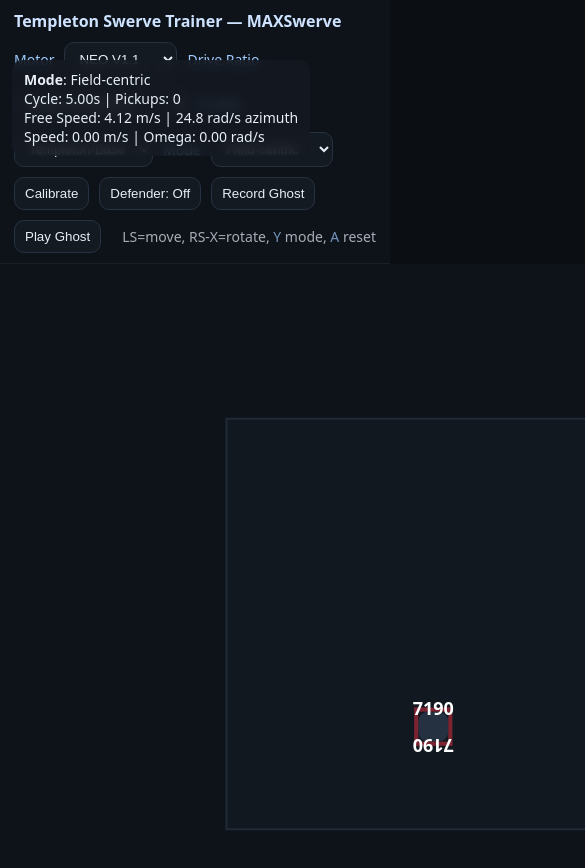
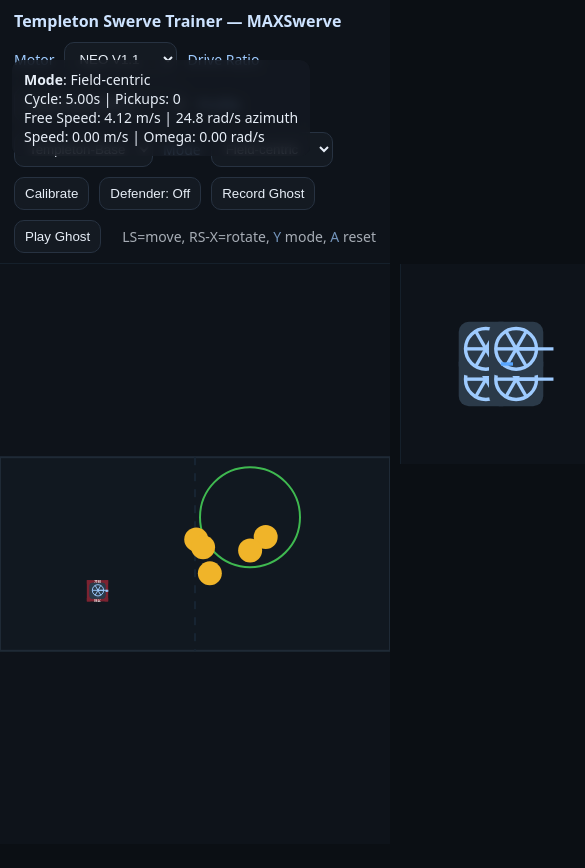
Before and after one commit to Orion-North/swervesim, a plain HTML site: page index.html in a window 390 px wide. Shown: the top 868 px of the page, 585 px wide, since content can reach past the window. After the commit the page ends 844 px from the top, so only its background shows below. Drawn offline with Linux system fonts and the light colour scheme.

Commit message:
Make sim responsive and refine robot

```diff
--- a/app.js
+++ b/app.js
@@ -4,7 +4,7 @@ const MOTOR = {
 };
 const AZ = { total_ratio: 46.42, neo550_free_rpm: 11000 };
 const g = 9.80665;
-const BUMPER_M = 0.0826;
+const BUMPER_M = 0.1524; // 6 in bumpers
 const canvas = document.getElementById('c');
 const ctx = canvas.getContext('2d');
 const orientCanvas = document.getElementById('orient');
@@ -36,26 +36,26 @@ const ui = {
   toast: document.getElementById('toast'),
 };
 const field = { Wm: 16.54, Hm: 8.21, pxPerM: 50 };
-let fieldPxW = field.Wm * field.pxPerM, fieldPxH = field.Hm * field.pxPerM;
-const origin = { x:(canvas.width-fieldPxW)/2, y:(canvas.height-fieldPxH)/2 };
+let fieldPxW = 0, fieldPxH = 0;
+const origin = { x:0, y:0 };
 let profiles = JSON.parse(document.getElementById('profiles').textContent);
 let gearChart = JSON.parse(document.getElementById('gearChart').textContent);
 let profile = null;
 let motor = 'NEO';
 let driveRatio = 5.50;
 let lim = { vFree: 4.5, Fmax: 0, Iz: 1, omAzFree: 20 };
-let pose = { x: fieldPxW*0.5, y: fieldPxH*0.5, th: 0 };
+let pose = { x:0, y:0, th: 0 };
 let velCmd = { vx:0, vy:0, om:0 };
 let velAct = { vx:0, vy:0, om:0 };
 let fieldCentric = true;
 let moduleAngles = [0,0,0,0];
-let pickupTargets = spawnPickups(5);
-let carrying = false, scoreZone = { x: fieldPxW-140, y: 60, r: 50 };
+let pickupTargets = [];
+let carrying = false, scoreZone = { x:0, y:0, r:0 };
 let pickupsDone = 0, cycleStart = performance.now();
 let inputQ = []; let lastY=false, lastA=false;
 let recording = false, recordBuf = [];
 let playing = false, playBuf = [], playIdx = 0, playT0 = 0;
-let defenderOn = false, defender = { x: fieldPxW*0.7, y: fieldPxH*0.6, vmax: 3.0, r: 18 };
+let defenderOn = false, defender = { x:0, y:0, vmax: 3.0, r: 18 };
 const clamp = (v,a,b)=> Math.max(a, Math.min(b,v));
 const db = (v,d)=> Math.abs(v)<d ? 0 : (v - Math.sign(v)*d)/(1-d);
 function rotF(vx,vy,ang){ const c=Math.cos(ang), s=Math.sin(ang); return [c*vx - s*vy, s*vx + c*vy]; }
@@ -89,6 +89,24 @@ function computeDerivedLimits(){
   const omMotor = (AZ.neo550_free_rpm * 2*Math.PI) / 60; lim.omAzFree = (omMotor / AZ.total_ratio);
   hud.freeV.textContent = lim.vFree.toFixed(2);
   hud.freeW.textContent = lim.omAzFree.toFixed(1);
+}
+
+function resizeSim(){
+  const rect = canvas.getBoundingClientRect();
+  const prev = field.pxPerM;
+  canvas.width = rect.width;
+  canvas.height = rect.height;
+  const newPxPerM = Math.min(rect.width/field.Wm, rect.height/field.Hm);
+  const scale = prev ? newPxPerM / prev : 1;
+  field.pxPerM = newPxPerM;
+  fieldPxW = field.Wm * field.pxPerM;
+  fieldPxH = field.Hm * field.pxPerM;
+  origin.x = (canvas.width - fieldPxW) / 2;
+  origin.y = (canvas.height - fieldPxH) / 2;
+  pose.x *= scale; pose.y *= scale;
+  pickupTargets.forEach(p=>{ p.x *= scale; p.y *= scale; });
+  scoreZone.x *= scale; scoreZone.y *= scale; scoreZone.r *= scale;
+  defender.x *= scale; defender.y *= scale; defender.r *= scale;
 }
 function pollGamepad(){
   const gps = navigator.getGamepads?.() || [];
@@ -227,16 +245,39 @@ function drawRobot(x,y,th,ghost){
   const frameW = track * field.pxPerM, frameL = wheelbase * field.pxPerM;
   const bpx = BUMPER_M * field.pxPerM;
   const outerW = frameW + 2*bpx, outerL = frameL + 2*bpx;
+  const fac = field.pxPerM / 50;
   ctx.save(); ctx.translate(x,y); ctx.rotate(th);
   ctx.fillStyle = ghost ? '#253140aa' : '#253140';
-  roundRectPath(ctx, -frameL/2, -frameW/2, frameL, frameW, 10); ctx.fill();
+  roundRectPath(ctx, -frameL/2, -frameW/2, frameL, frameW, 10*fac); ctx.fill();
   ctx.fillStyle = ghost ? '#7c2331aa' : '#7c2331';
   ctx.fillRect(-outerL/2, -outerW/2, outerL, bpx);
   ctx.fillRect(-outerL/2, outerW/2 - bpx, outerL, bpx);
   ctx.fillRect(-outerL/2, -outerW/2, bpx, outerW);
   ctx.fillRect(outerL/2 - bpx, -outerW/2, bpx, outerW);
+
+  const moduleHalf = 16 * fac;
+  const wheelR = 12 * fac;
+  const corners = [
+    {x:+frameL/2 - moduleHalf, y:-frameW/2 + moduleHalf},
+    {x:+frameL/2 - moduleHalf, y:+frameW/2 - moduleHalf},
+    {x:-frameL/2 + moduleHalf, y:-frameW/2 + moduleHalf},
+    {x:-frameL/2 + moduleHalf, y:+frameW/2 - moduleHalf}
+  ];
+  for (let i=0;i<4;i++){
+    const c = corners[i]; ctx.save(); ctx.translate(c.x, c.y);
+    ctx.fillStyle = ghost ? '#2b3a49aa' : '#2b3a49';
+    roundRectPath(ctx, -16*fac,-16*fac,32*fac,32*fac,6*fac); ctx.fill();
+    ctx.rotate(moduleAngles[i]);
+    ctx.strokeStyle = '#9ecbff'; ctx.lineWidth = 2*fac;
+    ctx.beginPath(); ctx.arc(0,0,wheelR,0,Math.PI*2); ctx.stroke();
+    for(let k=0;k<6;k++){ const ang=k*Math.PI/3; ctx.beginPath(); ctx.moveTo(0,0); ctx.lineTo(wheelR*Math.cos(ang), wheelR*Math.sin(ang)); ctx.stroke(); }
+    ctx.beginPath(); ctx.moveTo(0,0); ctx.lineTo(wheelR+10*fac,0); ctx.stroke();
+    ctx.restore();
+  }
+
+  const numFont = Math.min(bpx * 0.8, 18);
   ctx.fillStyle = '#ffffff';
-  ctx.font = 'bold 18px system-ui';
+  ctx.font = `bold ${numFont}px system-ui`;
   ctx.textAlign = 'center';
   ctx.textBaseline = 'middle';
   const numOffset = outerW/2 - bpx/2;
@@ -246,7 +287,17 @@ function drawRobot(x,y,th,ghost){
 }
 function roundRectPath(c,x,y,w,h,r){ c.beginPath(); c.moveTo(x+r,y); c.arcTo(x+w,y,x+w,y+h,r); c.arcTo(x+w,y+h,x,y+h,r); c.arcTo(x,y+h,x,y,r); c.arcTo(x,y,x+w,y,r); }
 function spawnPickups(n){ const arr=[]; for(let i=0;i<n;i++){ arr.push({x: 80+Math.random()*(fieldPxW-160), y: 120+Math.random()*(fieldPxH-240), taken:false}); } return arr; }
-function resetCycle(){ pose.x = fieldPxW*0.25; pose.y = fieldPxH*0.75; pose.th = 0; velCmd={vx:0,vy:0,om:0}; velAct={vx:0,vy:0,om:0}; moduleAngles=[0,0,0,0]; carrying=false; pickupTargets=spawnPickups(5); cycleStart=performance.now(); pickupsDone=0; updateHUD(); recording=false; recordBuf=[]; playing=false; }
+function resetCycle(){
+  pose.x = fieldPxW*0.25; pose.y = fieldPxH*0.75; pose.th = 0;
+  velCmd={vx:0,vy:0,om:0}; velAct={vx:0,vy:0,om:0};
+  moduleAngles=[0,0,0,0];
+  carrying=false;
+  pickupTargets=spawnPickups(5);
+  scoreZone = { x: fieldPxW-140, y: 60, r: 50 };
+  defender = { x: fieldPxW*0.7, y: fieldPxH*0.6, vmax:3.0, r:18 };
+  cycleStart=performance.now(); pickupsDone=0; updateHUD();
+  recording=false; recordBuf=[]; playing=false;
+}
 function updateHUD(){ const t=(performance.now()-cycleStart)/1000; hud.cycle.textContent = t.toFixed(2)+'s'; hud.pickups.textContent = pickupsDone; hud.spd.textContent = (Math.hypot(velAct.vx, velAct.vy)).toFixed(2); hud.om.textContent = (velAct.om).toFixed(2); }
 function checkPickups(){ if (!carrying){ for(const p of pickupTargets){ if(!p.taken && dist(pose.x, pose.y, p.x, p.y) < 34){ p.taken=true; carrying=true; break; } } } else { if (dist(pose.x, pose.y, scoreZone.x, scoreZone.y) < scoreZone.r){ carrying=false; pickupsDone += 1; updateHUD(); } } }
 function openCal(){ ui.calPanel.style.display='block'; }
@@ -267,7 +318,8 @@ ui.profileSel.onchange = (e)=> setProfile(e.target.value);
 ui.motorSel.onchange = (e)=> setMotor(e.target.value);
 ui.ratioSel.onchange = (e)=> setRatio(e.target.value);
 ui.modeSel.onchange = (e)=> setControlMode(e.target.value === 'field');
-function init(){ loadUI(); resetCycle(); loop(); }
+window.addEventListener('resize', resizeSim);
+function init(){ loadUI(); resizeSim(); resetCycle(); loop(); }
 let last = performance.now();
 function loop(){ pollGamepad(); consumeInput(); const now=performance.now(); const dt = Math.min(0.04, (now-last)/1000); last = now; step(dt); draw(); updateHUD(); requestAnimationFrame(loop); }
 init();
--- a/index.html
+++ b/index.html
@@ -31,7 +31,7 @@
     <span style="margin-left:auto;opacity:.7">LS=move, RS-X=rotate, <span class="k">Y</span> mode, <span class="k">A</span> reset</span>
   </header>
   <div id="sim">
-    <canvas id="c" width="1280" height="720"></canvas>
+    <canvas id="c"></canvas>
     <canvas id="orient" width="200" height="200"></canvas>
   </div>
 </div>
--- a/style.css
+++ b/style.css
@@ -7,7 +7,7 @@ button { cursor:pointer; }
 #hud { position:fixed; top:60px; left:12px; background:#141a22cc; padding:10px 12px; border-radius:10px; backdrop-filter: blur(6px); }
 .k { color:#9ecbff }
 #sim { flex:1; display:flex; }
-#c { flex:1; }
+#c { flex:1; width:100%; height:100%; }
 #orient { flex:none; width:200px; height:200px; margin-left:10px; background:#0e131a; border-left:1px solid #15202b; }
 canvas { display:block; background:#0e131a; }
 #calPanel { position:fixed; right:12px; top:60px; width:340px; background:#10161d; border:1px solid #1f2a36; border-radius:12px; padding:12px; display:none; }
```
